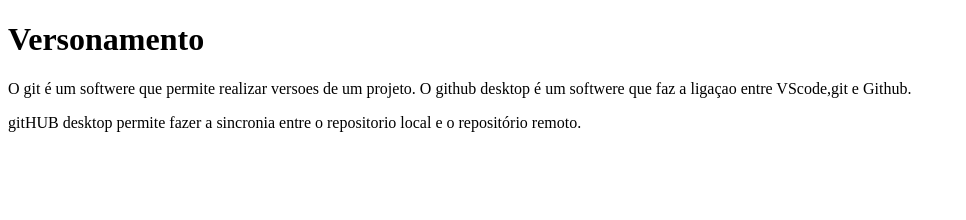
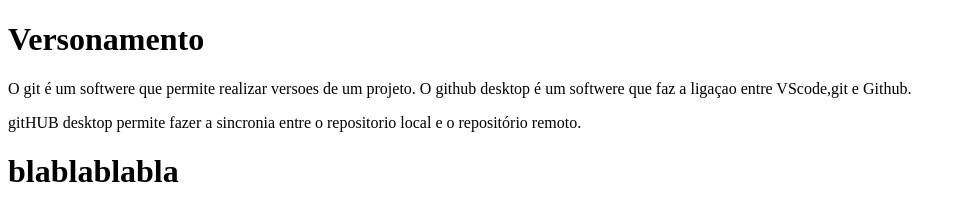
Before and after one commit to rafaelsusko/3infom, a plain HTML site: page index.html in a window 1280 px wide. Shown: the whole page, without its empty margins (0-966 px from the left). Drawn offline with Linux system fonts and the light colour scheme.

Commit message:
blablabla

```diff
--- a/index.html
+++ b/index.html
@@ -10,5 +10,10 @@
     <p>O git é um softwere que permite realizar versoes de um projeto. O github desktop é um softwere que faz a ligaçao entre VScode,git e Github.
     </p>
     <p> gitHUB desktop permite fazer a sincronia entre o repositorio local e o repositório remoto. </p>
+
+    <h1>blablablabla</h1>
+
 </body>
+
+
 </html>
```
